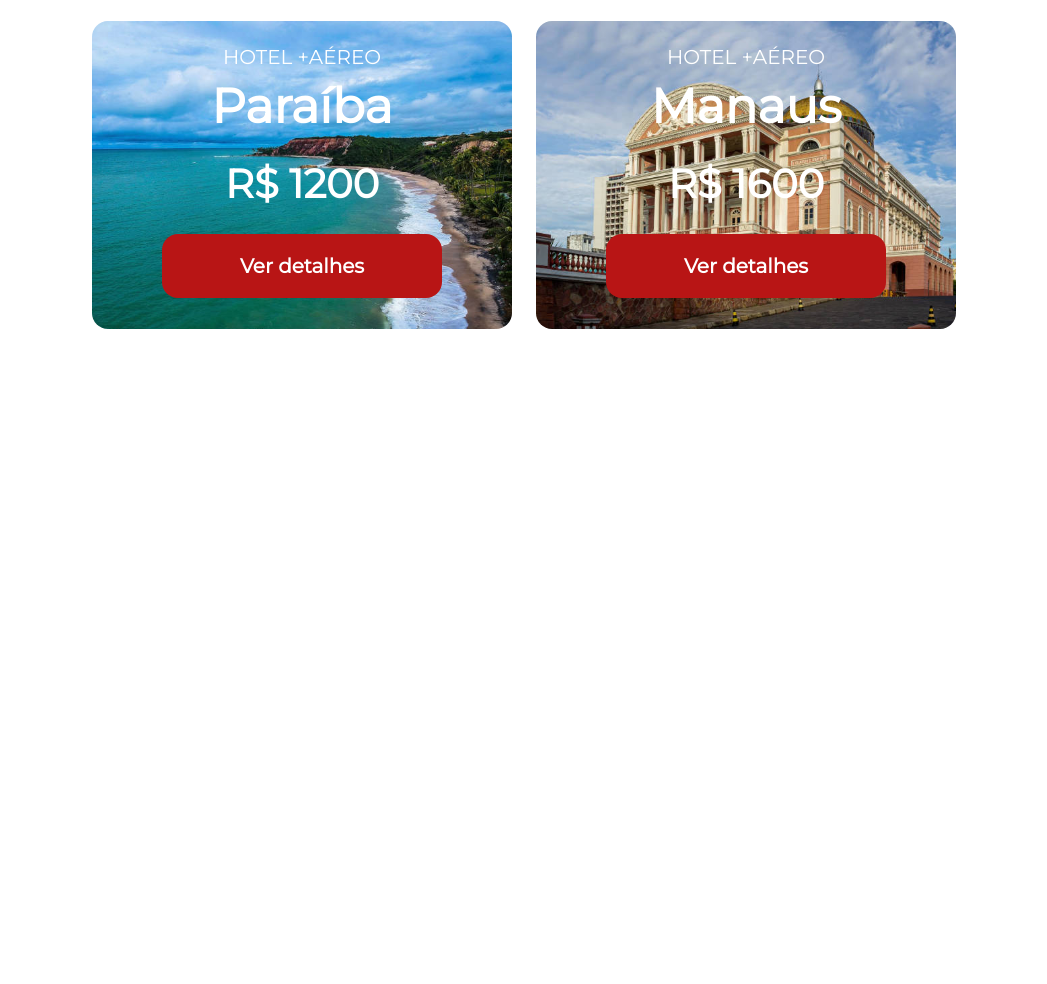
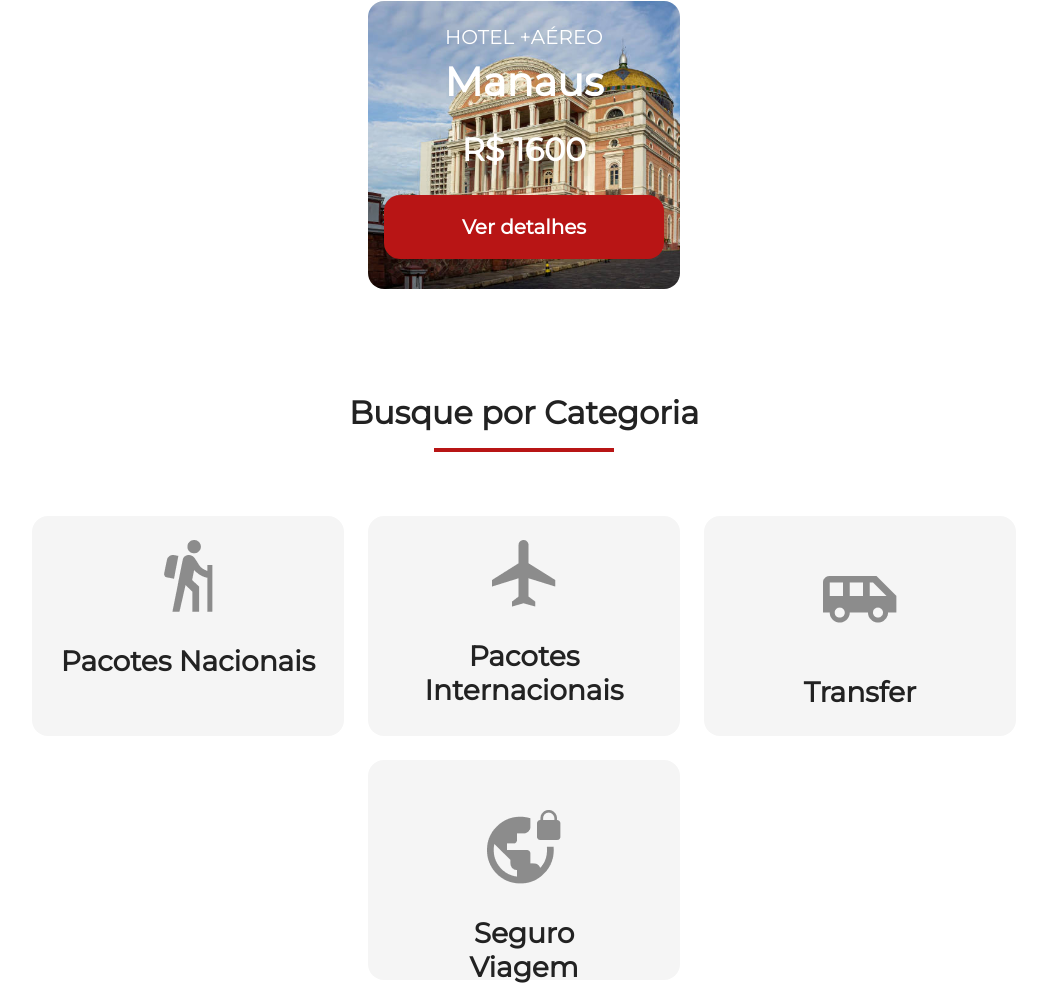
Before and after one commit to lyan-c-lopes/jornada-viagens, a plain HTML site: page index.html in a window 1280 px wide. Shown: the part 1530-2514 px from the top of the page, without its empty margins (116-1163 px from the left). Before the commit the page ends 1859 px from the top, so only its background shows below. Drawn offline with Linux system fonts and the light colour scheme.

Commit message:
Ajusta layout da sessao categoria

```diff
--- /dev/null
+++ b/css/categories.css
@@ -0,0 +1,60 @@
+.categories .section-tittle {
+  width: 312px;
+  margin: 0 auto;
+}
+.cards-categories {
+  display: flex;
+  flex-direction: column;
+  align-items: center;
+  gap: 24px;
+  margin-top: 64px;
+}
+
+.cards-categories a.card {
+  width: 312px;
+  height: 220px;
+  background-color: var(--background-secondary-color);
+  text-align: center;
+  padding: 24px;
+  border-radius: 16px;
+  box-sizing: border-box;
+  text-decoration: none;
+  color: var(--text-primary-color);
+}
+
+.cards-categories .card h3 {
+  font-size: 28px;
+  font-weight: var(--tittle-weight);
+
+}
+
+.cards-categories .card.single-line {
+  padding: 50px;
+}
+
+.cards-categories .card.single-line.transfer img {
+  margin: 10px 0 20px;
+}
+
+@media screen and (min-width: 768px) {
+  .categories .section-tittle {
+    width: 100%;
+  }
+  .cards-categories {
+    flex-direction: row;
+    flex-wrap: wrap;
+    justify-content: center;
+  }
+}
+
+@media screen and (min-width: 1024px) {
+  .cards-categories .card {
+    width: 430px;
+  }
+}
+
+@media screen and (min-width: 1440px) {
+  .cards-categories .card {
+    width: 280px;
+  }
+}
--- a/css/offers.css
+++ b/css/offers.css
@@ -1,3 +1,7 @@
+.offers {
+  margin-bottom: 104px;
+}
+
 .offers-cards {
   display: flex;
   flex-direction: column;
@@ -7,7 +11,7 @@
   justify-content: center;
 }
 
-.card {
+.offers-cards .card {
   color: var(--text-secondary-color);
   background-color: black;
   width: 312px;
@@ -18,7 +22,7 @@
   text-align: center;
 }
 
-.card header {
+.offers-cards .card header {
   display: block;
   background-color: transparent;
   position: static;
@@ -26,18 +30,18 @@
   margin-bottom: 24px;
 }
 
-.card header p {
+.offers-cards .card header p {
   font-size: 20px;
   font-weight: var(--text-weight);
 }
 
-.card header h3 {
+.offers-cards .card header h3 {
   font-size: 40px;
   font-weight: var(--tittle-weight);
   margin: 8px 0px 0px;
 }
 
-.card header span {
+.offers-cards .card header span {
   font-size: 32px;
   margin-top: 24px;
   display: inline-block;
--- a/css/style.css
+++ b/css/style.css
@@ -2,3 +2,4 @@
 @import url(header.css);
 @import url(hero.css);
 @import url(offers.css);
+@import url(categories.css);
--- a/index.html
+++ b/index.html
@@ -103,5 +103,33 @@
       </div>
 
     </section>
+    <section class="categories">
+      <div class="section-tittle">
+        <h2>Busque por Categoria</h2>
+        <hr>
+      </div>
+      <div class="cards-categories">
+        <a href="#" class="card" target="_blank" title="Busque Pela Categoria Pacotes Nacionais">
+          <img src="./img/national-package-icon.png" alt="Icone cinza representando uma pessoa fazendo tracking">
+          <h3>Pacotes Nacionais <br>
+          </h3>
+        </a>
+        <a href="#" class="card" target="_blank" title="Busque Pela Categoria Pacotes Internacionais">
+          <img src="./img/international-package-icon.png" alt="Icone cinza representando um avião">
+          <h3>Pacotes Internacionais <br>
+          </h3>
+        </a>
+        <a href="#" class="card single-line transfer" target="_blank" title="Busque Pela Categoria Transfer">
+          <img src="./img/ícon -transfer.png" alt="Icone cinza representando um veículo">
+          <h3>Transfer <br>
+          </h3>
+        </a>
+        <a href="#" class="card single-line" target="_blank" title="Busque Pela Categoria Seguro Viagem">
+          <img src="./img/icon-safety.png" alt="Icone cinza representando um globo com um cadeado">
+          <h3>Seguro Viagem <br>
+          </h3>
+        </a>
+      </div>
+    </section>
   </body>
 </html>
```
Also changed, not shown: img/icon-safety.png (added), img/international-package-icon.png (added), img/national-package-icon.png (added), img/ícon -transfer.png (added).
